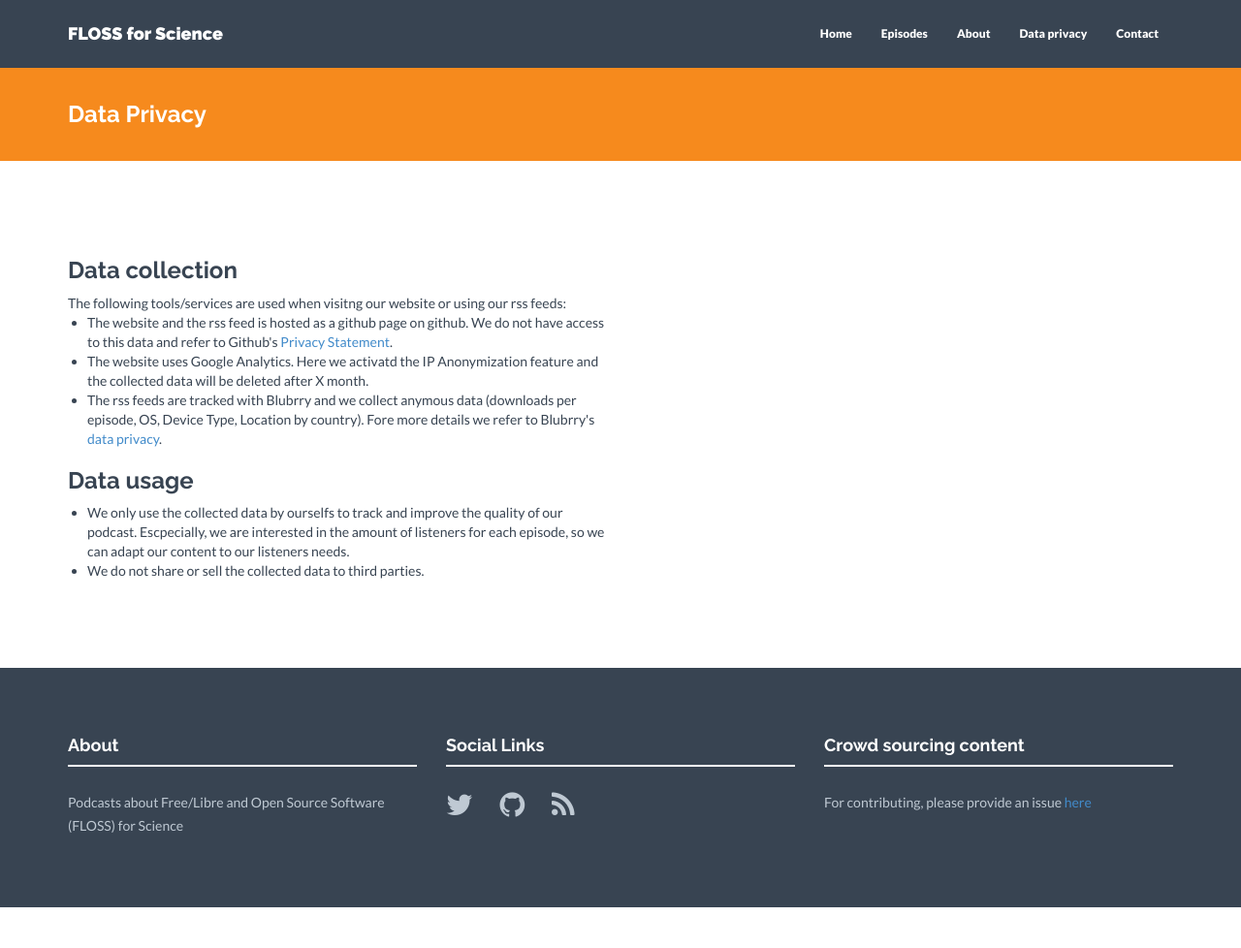
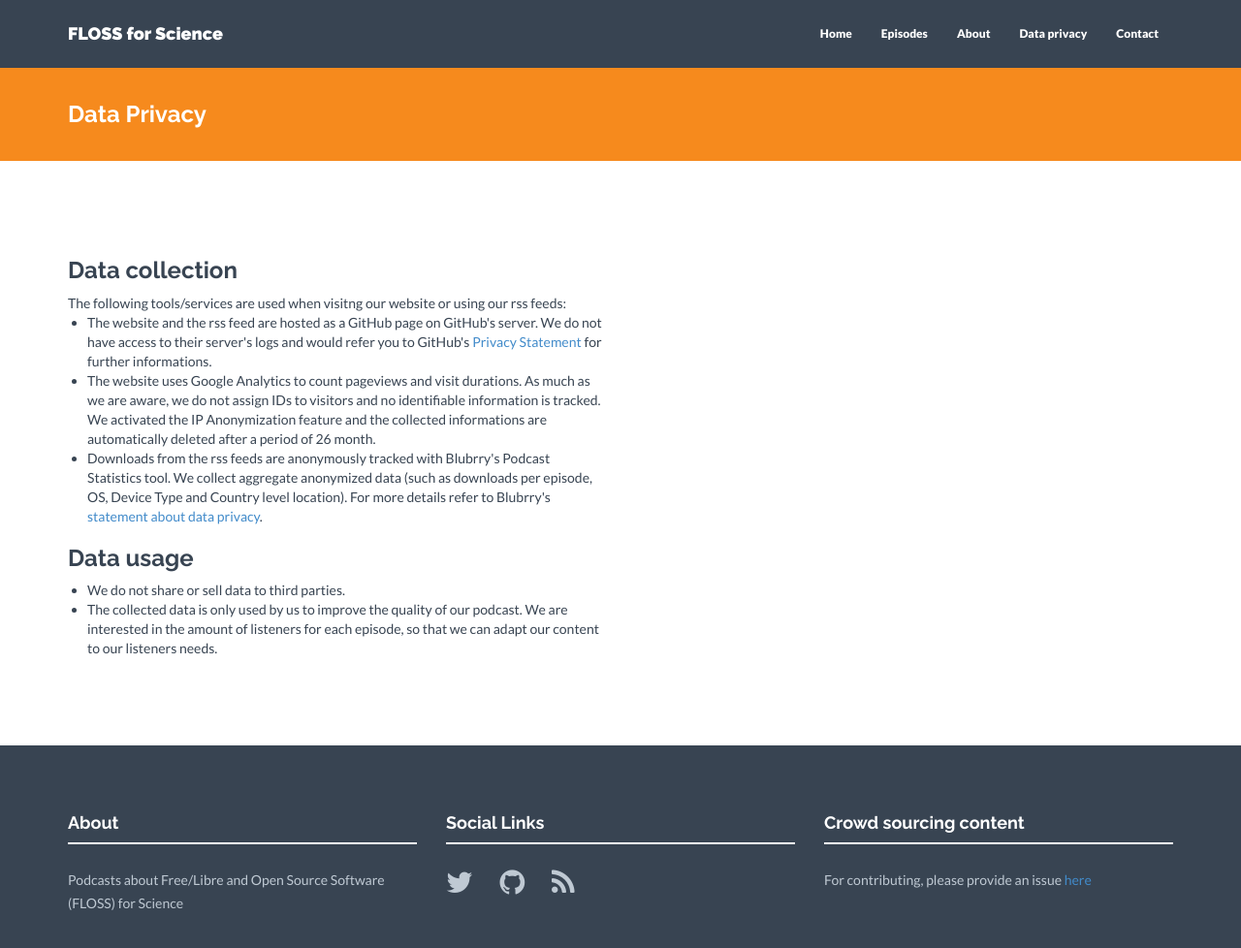
Before and after one commit to FLOSSforScience/FLOSSforScience.github.io, a Jekyll site: the page built from data.html, in a window 1280 px wide and 1016 px high. Shown: the top 978 px of the window at 97% size. Built offline with Jekyll 4.4.1, drawn with Linux system fonts in a browser that asks for light colours; nearby versions of some CDN libraries.

Commit message:
Revision of privacy statement

```diff
--- a/data.html
+++ b/data.html
@@ -11,20 +11,22 @@ permalink: /data/
             <h3>Data collection</h3>
             The following tools/services are used when visitng our website or using our rss feeds:
              <ul>
-  		<li>The website and the rss feed is hosted as a github page on github. We do not have access to this data and refer to Github's <a href="https://help.github.com/articles/github-privacy-statement/">Privacy Statement</a>. </li>
- 		<li>The website uses Google Analytics. Here we activatd the IP Anonymization feature and the collected data
- 		will be deleted after X month.</li>
- 		<li>The rss feeds are tracked with Blubrry and we collect anymous data (downloads per episode, OS, Device Type, Location by country).
- 		Fore more details we refer to Blubrry's <a href="https://create.blubrry.com/resources/about-blubrry/privacy-policy/">data privacy</a>.</li>
+  		<li>The website and the rss feed are hosted as a GitHub page on GitHub's server.
+			We do not have access to their server's logs and would refer you to GitHub's <a href="https://help.github.com/articles/github-privacy-statement/">Privacy Statement</a> for further informations. </li>
+ 		<li>The website uses Google Analytics to count pageviews and visit durations.
+			As much as we are aware, we do not assign IDs to visitors and no identifiable information is tracked.
+			We activated the IP Anonymization feature and the collected informations are automatically deleted after a period of 26 month.</li>
+ 		<li>Downloads from the rss feeds are anonymously tracked with Blubrry's Podcast Statistics tool.
+			We collect aggregate anonymized data (such as downloads per episode, OS, Device Type and Country level location).
+ 			For more details refer to Blubrry's <a href="https://create.blubrry.com/resources/about-blubrry/privacy-policy/">statement about data privacy</a>.</li>
 	     </ul>
 
             <h3>Data usage</h3>
 
              <ul>
-  		<li>We only use the collected data by ourselfs to track and improve the quality of our
-  		podcast. Escpecially, we are interested in the amount of listeners for each episode, so we
-  		can adapt our content to our listeners needs.</li>
-  		<li>We do not share or sell the collected data to third parties.</li>
+  		<li>We do not share or sell data to third parties.</li>
+	    	<li>The collected data is only used by us to improve the quality of our podcast.
+			We are interested in the amount of listeners for each episode, so that we can adapt our content to our listeners needs.</li>
 	     </ul>
         </div>
     </div>
```
